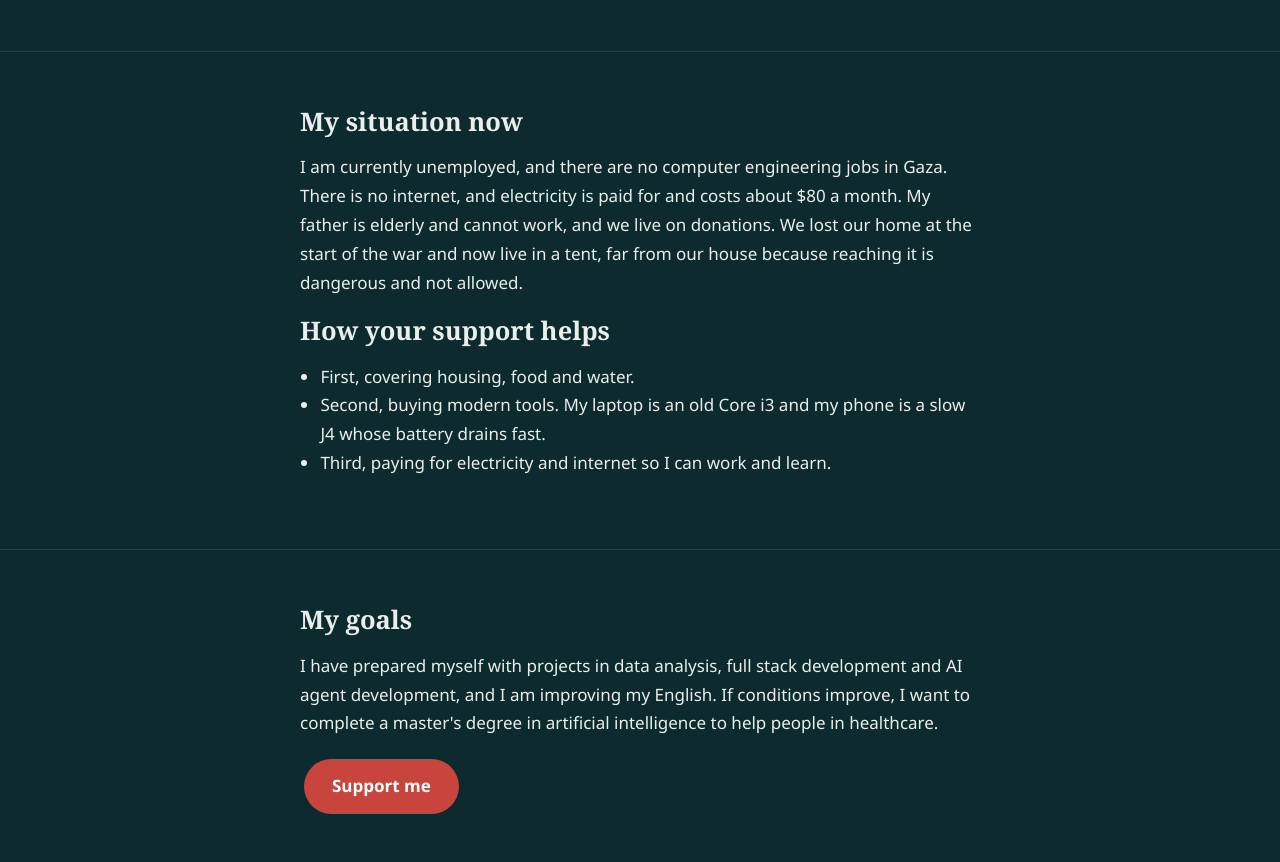
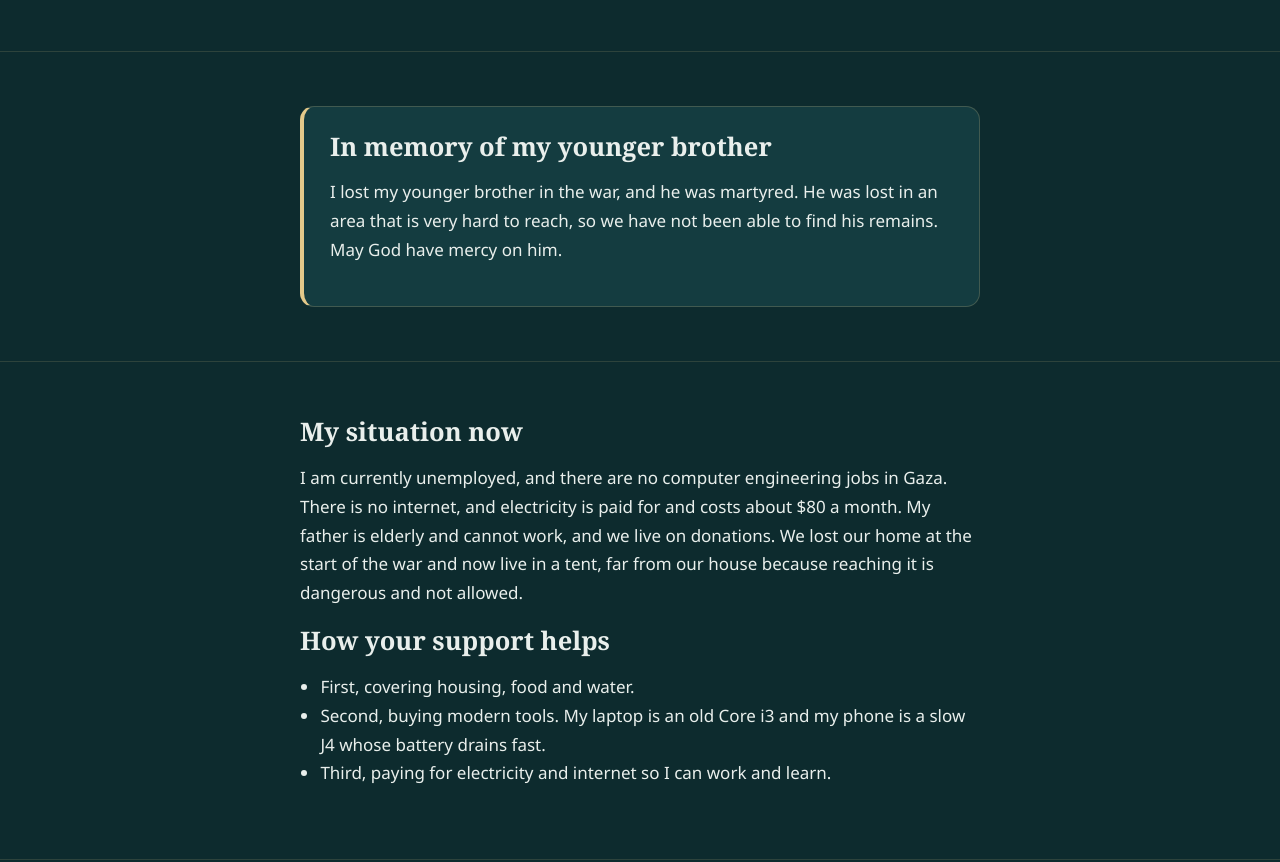
Before and after one commit to anas94-ba/support-anas, a plain HTML site: page about.html in a window 1280 px wide. Shown: the part 684-1546 px from the top of the page. Drawn offline with Linux system fonts and the light colour scheme.

Commit message:
feat: add memorial section for my brother (EN/AR)

```diff
--- a/about.html
+++ b/about.html
@@ -28,6 +28,10 @@
 <a class="btn ghost" href="documents.html" data-i18n="a.doc">See the document that confirms my work</a>
 </div></section>
 <section class="block"><div class="wrap narrow">
+<div class="panel memorial"><h2 data-i18n="a.bro.t">In memory of my younger brother</h2>
+<p data-i18n="a.bro">I lost my younger brother in the war, and he was martyred. He was lost in an area that is very hard to reach, so we have not been able to find his remains. May God have mercy on him.</p></div>
+</div></section>
+<section class="block"><div class="wrap narrow">
 <h2 data-i18n="a.now.t">My situation now</h2>
 <p data-i18n="a.now">I am currently unemployed, and there are no computer engineering jobs in Gaza. There is no internet, and electricity is paid for and costs about $80 a month. My father is elderly and cannot work, and we live on donations. We lost our home at the start of the war and now live in a tent, far from our house because reaching it is dangerous and not allowed.</p>
 <h2 data-i18n="a.help.t">How your support helps</h2>
--- a/css/style.css
+++ b/css/style.css
@@ -63,3 +63,5 @@ footer{padding:34px 0;text-align:center;color:var(--muted);border-top:1px solid
 html[dir=rtl] body{font-family:"Segoe UI",Tahoma,"Noto Naskh Arabic",sans-serif;line-height:1.9}
 @media(max-width:640px){.slide{width:72%}.slide[data-pos="-1"]{transform:translateX(-104%) scale(.82)}.slide[data-pos="1"]{transform:translateX(4%) scale(.82)}}
 @media(prefers-reduced-motion:reduce){*{animation-duration:.01ms!important;transition-duration:.01ms!important}}
+.memorial{border-inline-start:4px solid var(--sand)}
+#loader img,.brand img{border-radius:50%;background:#fff}
--- a/js/main.js
+++ b/js/main.js
@@ -15,6 +15,8 @@
     "a.doc": "اطّلع على وثيقة تثبت عملي",
     "a.now.t": "وضعي الآن",
     "a.now": "أنا عاطل عن العمل حالياً، ولا توجد وظائف لمهندسي الحاسوب في غزة. لا يتوفر إنترنت، والكهرباء مدفوعة وتكلّف نحو 80 دولاراً شهرياً. والدي كبير في السن ولا يعمل، ونعيش على التبرعات. فقدنا منزلنا منذ بداية الحرب ونسكن الآن في خيمة، بعيداً عن بيتنا لأن الوصول إليه خطر وغير مسموح.",
+    "a.bro.t": "في ذكرى أخي الصغير",
+    "a.bro": "فقدتُ أخي الصغير في الحرب، وقد استشهد رحمه الله. فُقد في منطقة يصعب جداً الوصول إليها، ولذلك لم نتمكن من العثور على رفاته. رحمه الله وأسكنه فسيح جناته.",
     "a.help.t": "كيف يساعدني دعمكم",
     "a.help1": "أولاً: تأمين المسكن والمأكل والمشرب.",
     "a.help2": "ثانياً: شراء أدوات حديثة، فحاسوبي المحمول قديم (Core i3) وهاتفي (J4) بطيء وتفرغ بطاريته بسرعة.",
```
